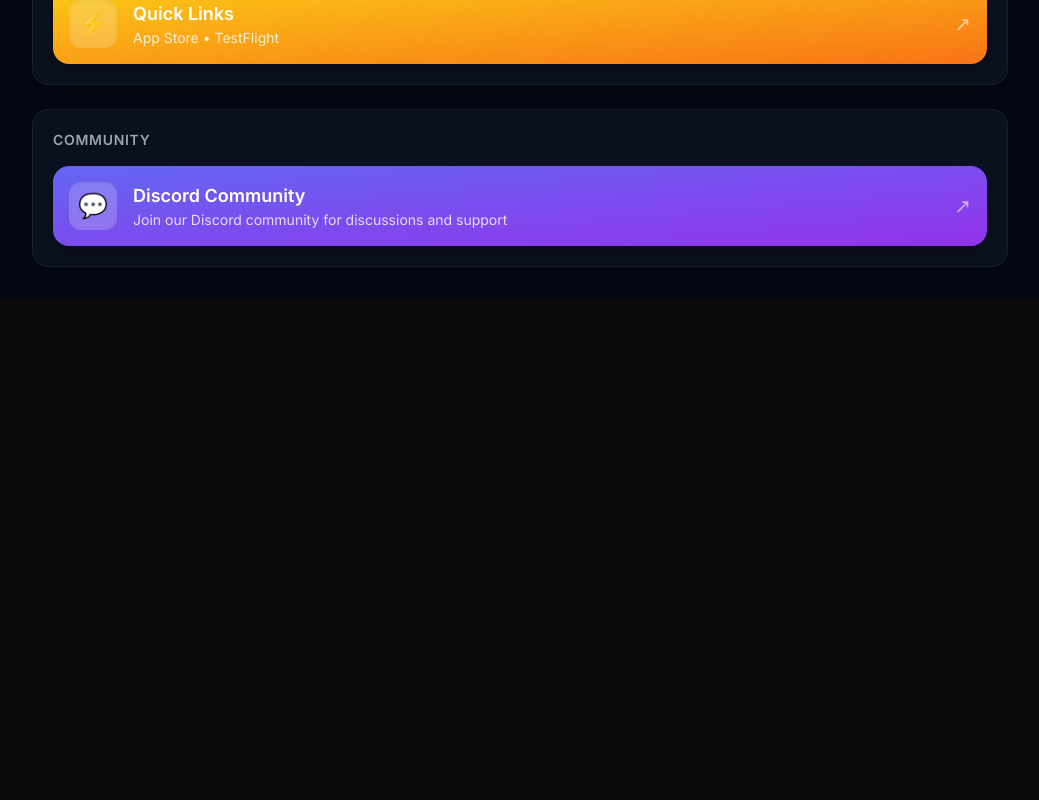
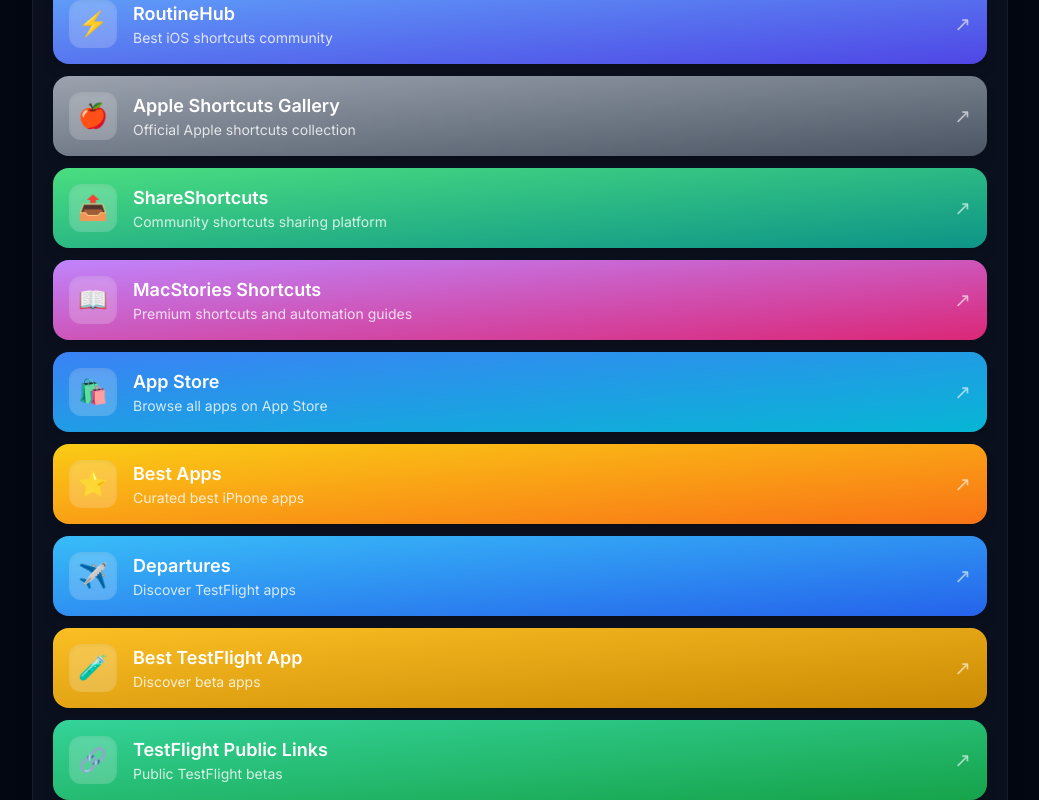
Before and after one commit to benjaminjob1/bens-hub-dashboard, a Next.js app: page / in a window 1280 px wide. Shown: the part 1460-2260 px from the top of the page, without its empty margins (120-1159 px from the left). Before the commit the page ends 1759 px from the top, so only its background shows below. Built offline with nearby package versions, Linux system fonts and the light colour scheme.

Commit message:
Expand Shortcuts section with all links

```diff
--- a/src/app/page.tsx
+++ b/src/app/page.tsx
@@ -91,13 +91,92 @@
     color: 'bg-gradient-to-br from-red-400 to-red-600',
   },
   {
-    id: 's2',
-    title: 'Quick Links',
-    description: 'App Store • TestFlight',
-    url: '#',
+    id: 'r1',
+    title: 'RoutineHub',
+    description: 'Best iOS shortcuts community',
+    url: 'https://routinehub.co',
     icon: '⚡',
+    color: 'bg-gradient-to-br from-blue-400 to-indigo-600',
+  },
+  {
+    id: 'r2',
+    title: 'Apple Shortcuts Gallery',
+    description: 'Official Apple shortcuts collection',
+    url: 'https://shortcutsgallery.com',
+    icon: '🍎',
+    color: 'bg-gradient-to-br from-gray-400 to-gray-600',
+  },
+  {
+    id: 'r3',
+    title: 'ShareShortcuts',
+    description: 'Community shortcuts sharing platform',
+    url: 'https://shareshortcuts.com',
+    icon: '📤',
+    color: 'bg-gradient-to-br from-green-400 to-teal-600',
+  },
+  {
+    id: 'r4',
+    title: 'MacStories Shortcuts',
+    description: 'Premium shortcuts and automation guides',
+    url: 'https://www.macstories.net/shortcuts',
+    icon: '📖',
+    color: 'bg-gradient-to-br from-purple-400 to-pink-600',
+  },
+  {
+    id: 'a1',
+    title: 'App Store',
+    description: 'Browse all apps on App Store',
+    url: 'https://apps.apple.com',
+    icon: '🛍️',
+    color: 'bg-gradient-to-br from-blue-500 to-cyan-500',
+  },
+  {
+    id: 'a2',
+    title: 'Best Apps',
+    description: 'Curated best iPhone apps',
+    url: 'https://apps.apple.com/us/story/id2020',
+    icon: '⭐',
     color: 'bg-gradient-to-br from-yellow-400 to-orange-500',
-    isSection: true,
+  },
+  {
+    id: 't1',
+    title: 'Departures',
+    description: 'Discover TestFlight apps',
+    url: 'https://departuresapp.com',
+    icon: '✈️',
+    color: 'bg-gradient-to-br from-sky-400 to-blue-600',
+  },
+  {
+    id: 't2',
+    title: 'Best TestFlight App',
+    description: 'Discover beta apps',
+    url: 'https://testflight.app',
+    icon: '🧪',
+    color: 'bg-gradient-to-br from-amber-400 to-yellow-600',
+  },
+  {
+    id: 't3',
+    title: 'TestFlight Public Links',
+    description: 'Public TestFlight betas',
+    url: 'https://testflightqr.com',
+    icon: '🔗',
+    color: 'bg-gradient-to-br from-emerald-400 to-green-600',
+  },
+  {
+    id: 'd1',
+    title: 'Apple Developer',
+    description: 'Apple Developer resources',
+    url: 'https://developer.apple.com/testflight',
+    icon: '👨‍💻',
+    color: 'bg-gradient-to-br from-gray-600 to-gray-800',
+  },
+  {
+    id: 'd2',
+    title: 'Discover More Shortcuts',
+    description: 'Find the best Apple shortcuts, repositories, sites, and blogs',
+    url: 'https://routinehub.co/categories',
+    icon: '🔍',
+    color: 'bg-gradient-to-br from-indigo-400 to-violet-600',
   },
 ];
 
```
